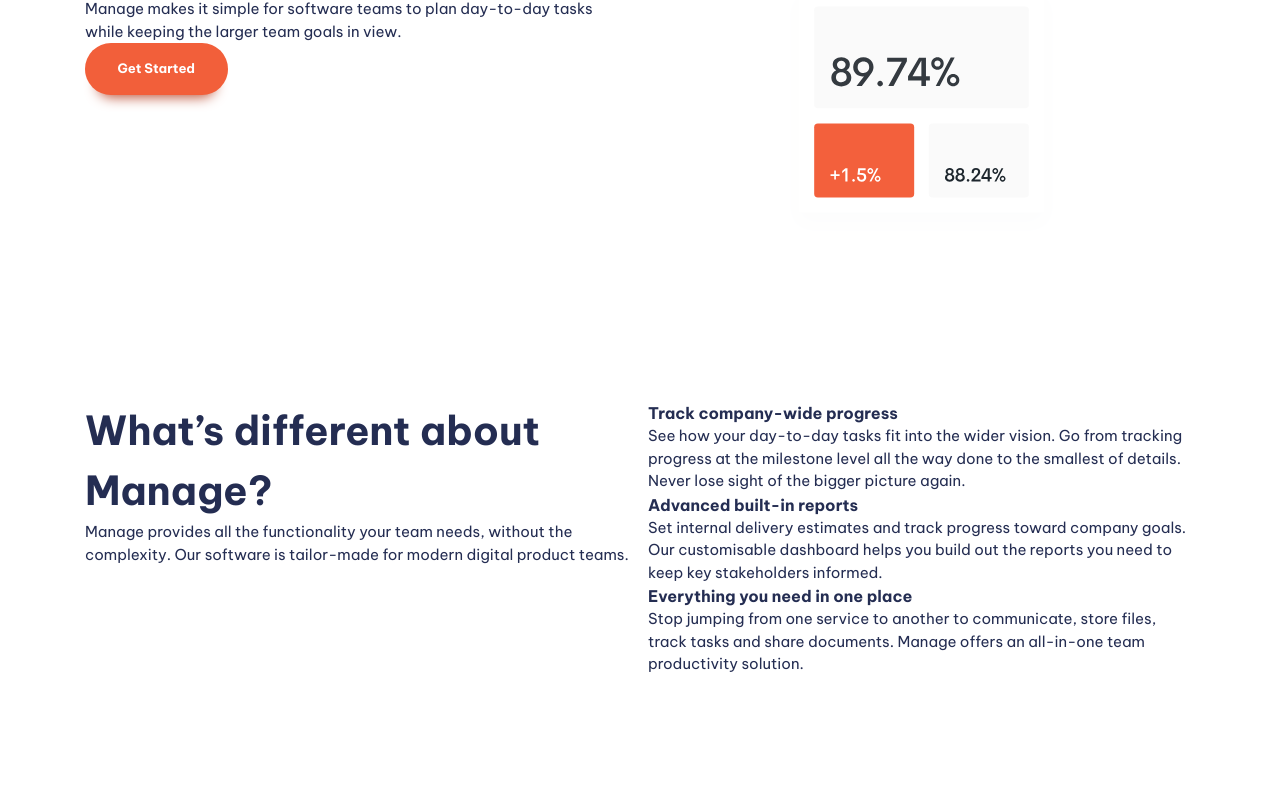
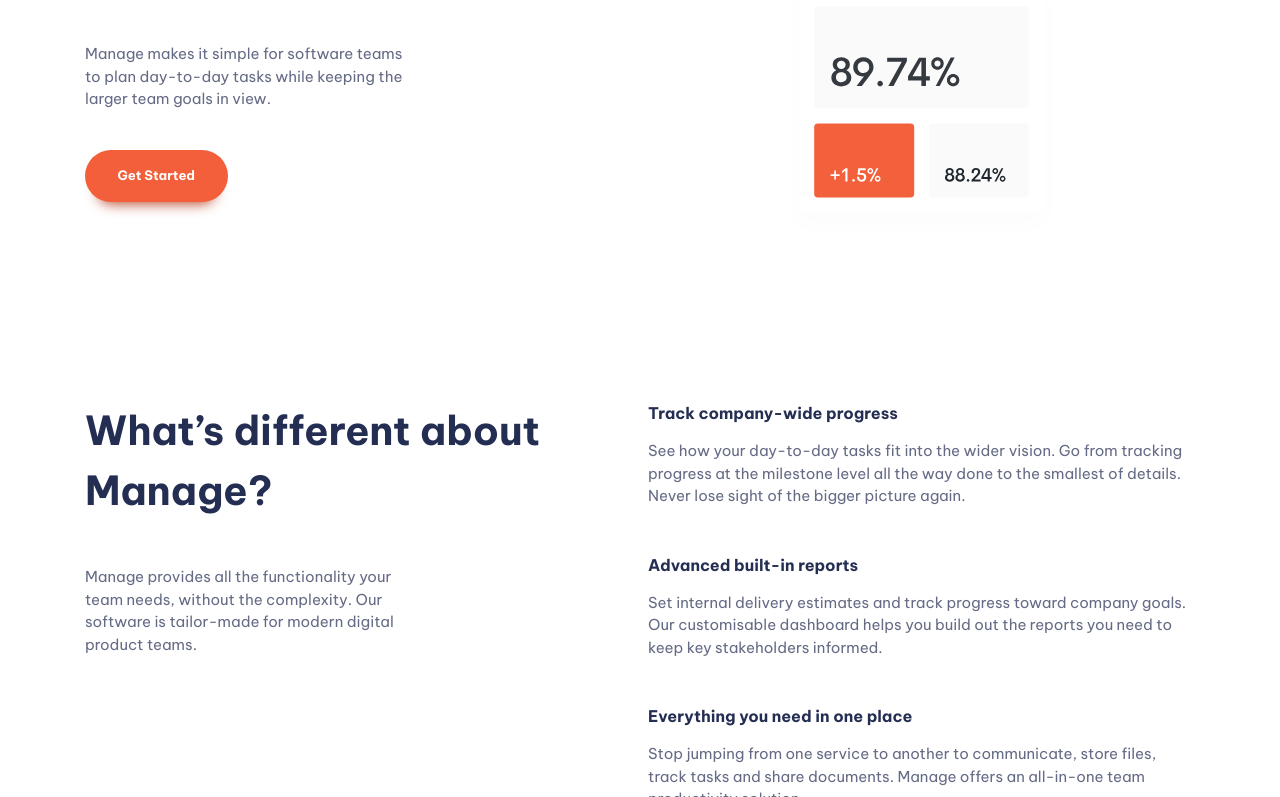
Before and after one commit to beckyuldashev/manage-page, a website built with Vite: page index.html in a window 1280 px wide. Shown: the part 434-1231 px from the top of the page. Built offline with nearby package versions, Linux system fonts and the light colour scheme.

Commit message:
Added spaces for elems

```diff
--- a/index.html
+++ b/index.html
@@ -52,7 +52,7 @@
     <section class="padding-block-900">
       <div class="container">
         <div class="even-columns">
-          <div>
+          <div class="flow">
             <h1 class="fs-primary-heading fw-bold">
               Bring everyone together to build better products.
             </h1>
@@ -75,7 +75,7 @@
     <section class="padding-block-900">
       <div class="container">
         <div class="even-columns">
-          <div>
+          <div class="flow">
             <h2 class="fs-secondary-heading fw-bold">
               What’s different about Manage?
             </h2>
@@ -90,32 +90,38 @@
 
           <div>
 
-            <ul class="numbered-items" role="list">
+            <ul class="numbered-items flow" role="list">
               <li>
+                <div class="flow" style="--flow-spacer: 1em">
                   <h3 class="fs-600 fw-bold">Track company-wide progress</h3>
-                <p>
+                  <p data-width="wide">
                     See how your day-to-day tasks fit into the wider vision. Go from
                     tracking progress at the milestone level all the way done to the
                     smallest of details. Never lose sight of the bigger picture again.
                   </p>
+                </div>
               </li>
 
               <li>
+                <div class="flow" style="--flow-spacer: 1em">
                   <h3 class="fs-600 fw-bold">Advanced built-in reports</h3>
-                <p>
+                  <p data-width="wide">
                     Set internal delivery estimates and track progress toward company
                     goals. Our customisable dashboard helps you build out the reports
                     you need to keep key stakeholders informed.
                   </p>
+                </div>
               </li>
 
               <li>
+                <div class="flow" style="--flow-spacer: 1em">
                   <h3 class="fs-600 fw-bold">Everything you need in one place</h3>
-                <p>
+                  <p data-width="wide">
                     Stop jumping from one service to another to communicate, store files,
                     track tasks and share documents. Manage offers an all-in-one team
                     productivity solution.
                   </p>
+                </div>
               </li>
             </ul>
 
@@ -174,7 +180,7 @@
 
         <div>
           <nav class="footer-nav">
-            <ul aria-label="Footer" role="list">
+            <ul class="flow" style="--flow-spacer: 1em" aria-label="Footer" role="list">
               <li>
                 <a href="#">Home</a>
               </li>
--- a/style.css
+++ b/style.css
@@ -233,6 +233,14 @@ svg {
   margin-inline: auto;
 }
 
+/* .flow * + * {
+  margin-top: var(--flow-spacer, 3em);
+} */
+
+:where(.flow :not(:first-child)) {
+  margin-top: var(--flow-spacer, 3em);
+}
+
 .padding-block-900 {
   padding-block: var(--size-900);
 }
@@ -260,6 +268,15 @@ body {
   font-family: var(--ff-body);
   font-size: var(--fs-body);
   color: var(--clr-primary-400);
+}
+
+p:not([class]) {
+  opacity: .7;
+  max-width: 32ch;
+}
+
+p[data-width="wide"] {
+  max-width: 100%;
 }
 
 h1,
@@ -360,7 +377,8 @@ h6 {
     inset: 7rem var(--size-400) auto;
     background-color: var(--clr-neutral-100);
     border-radius: var(--size-100);
-    box-shadow: 0 0 .75em rgba(0, 0, 0, .05)
+    box-shadow: 0 0 .75em rgba(0, 0, 0, .05);
+    z-index: 100;
   }
 
   .primary-header[data-overlay]::before {
```
Lines whose indentation alone changed are shown as unchanged.
